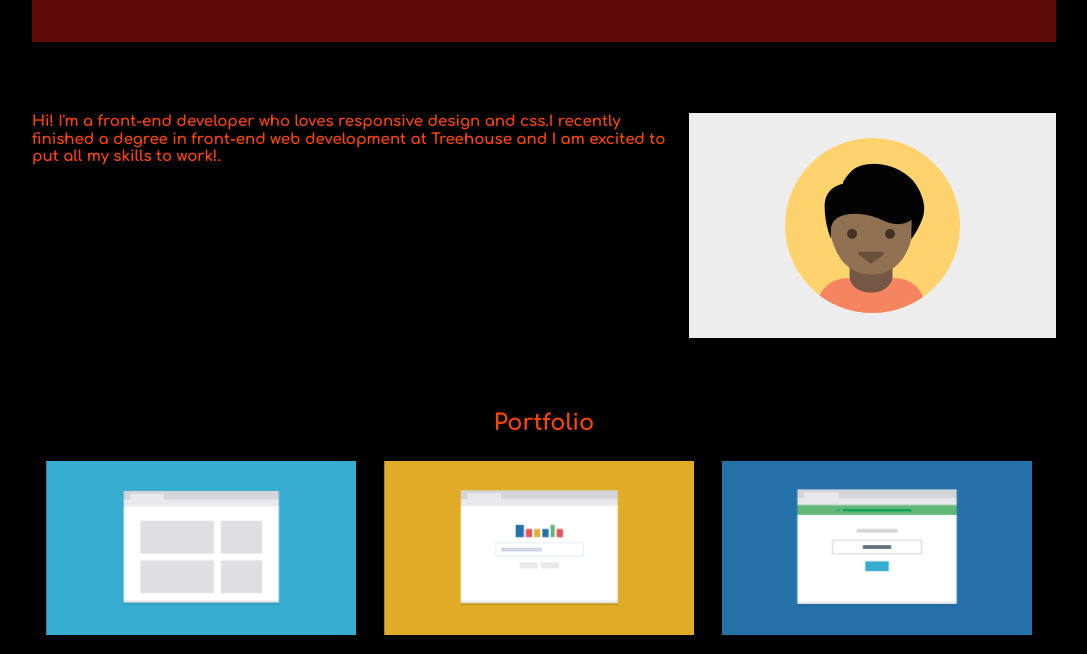
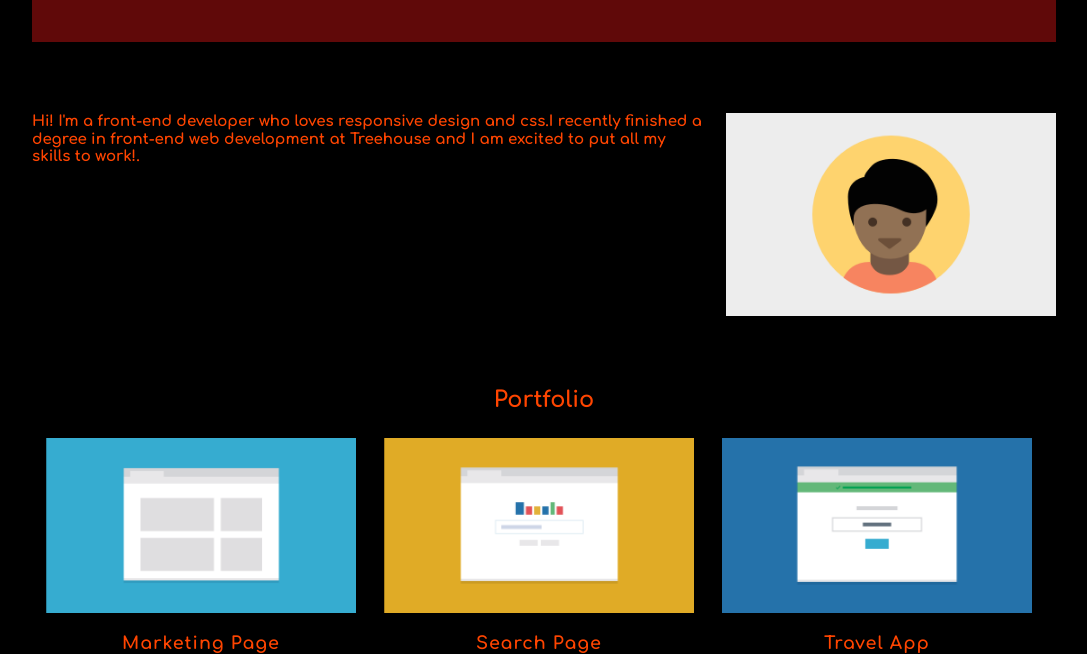
Before and after one commit to Khash90/TechDegree-Project-02, a plain HTML site: page index.html in a window 1280 px wide. Shown: the part 83-737 px from the top of the page, without its empty margins (96-1183 px from the left). Drawn offline with Linux system fonts and the light colour scheme.

Commit message:
css update

```diff
--- a/css/style.css
+++ b/css/style.css
@@ -124,8 +124,15 @@ nav {
       margin:7% 0;
 
    }
+   .bio-image{
+      width: 300px;
+      padding-left: 10px;
+   }
    .bio p{
       margin-top:0;
+   }
+   img{
+      width: 375px;
    }
    .container1{
       display: flex;
@@ -158,7 +165,7 @@ nav {
     padding:0;
  }
  .bio-image{
-    width: 400px;
+    width: 350px;
     padding-left: 20px;
  }
  .container1{
```
